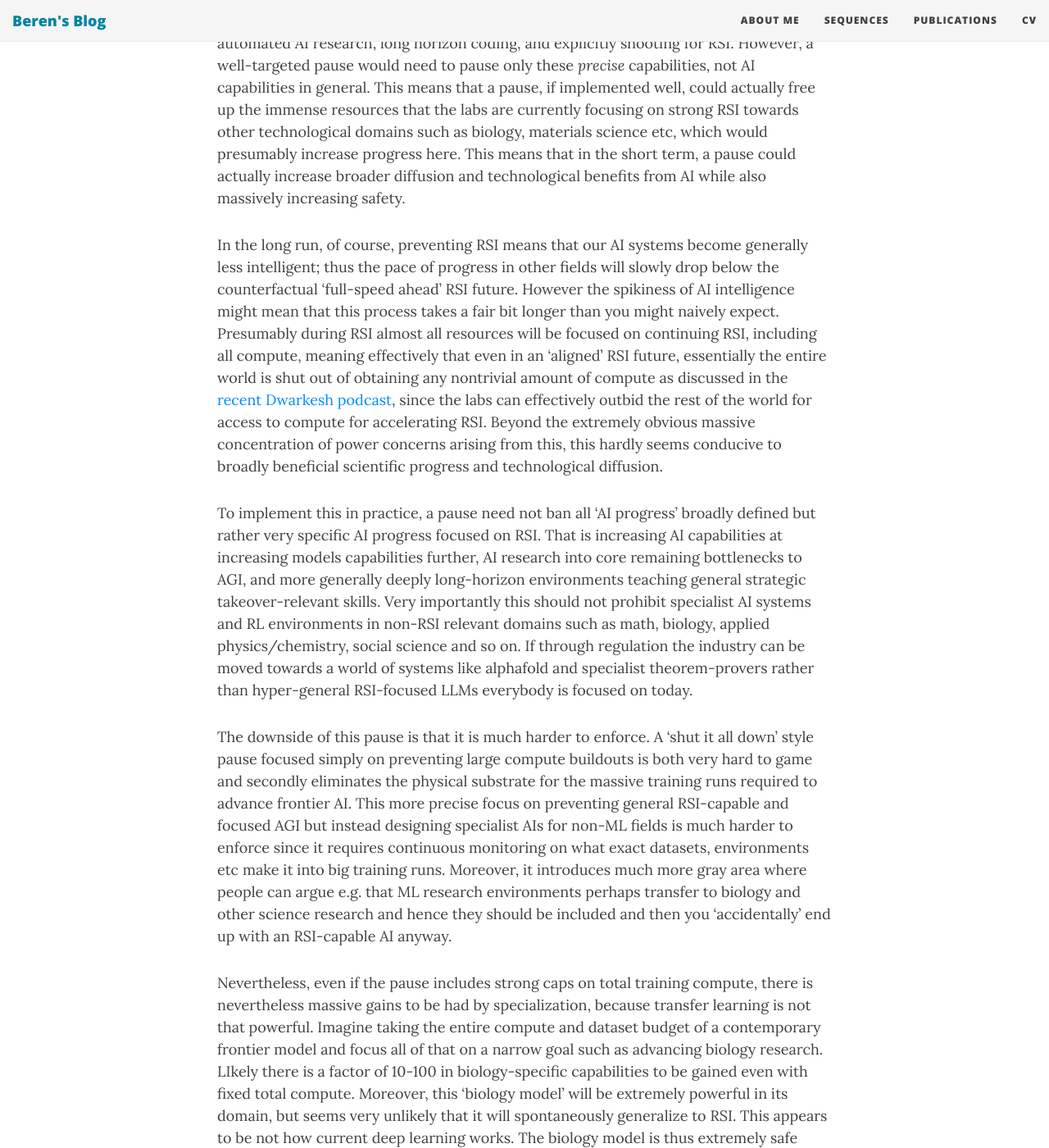
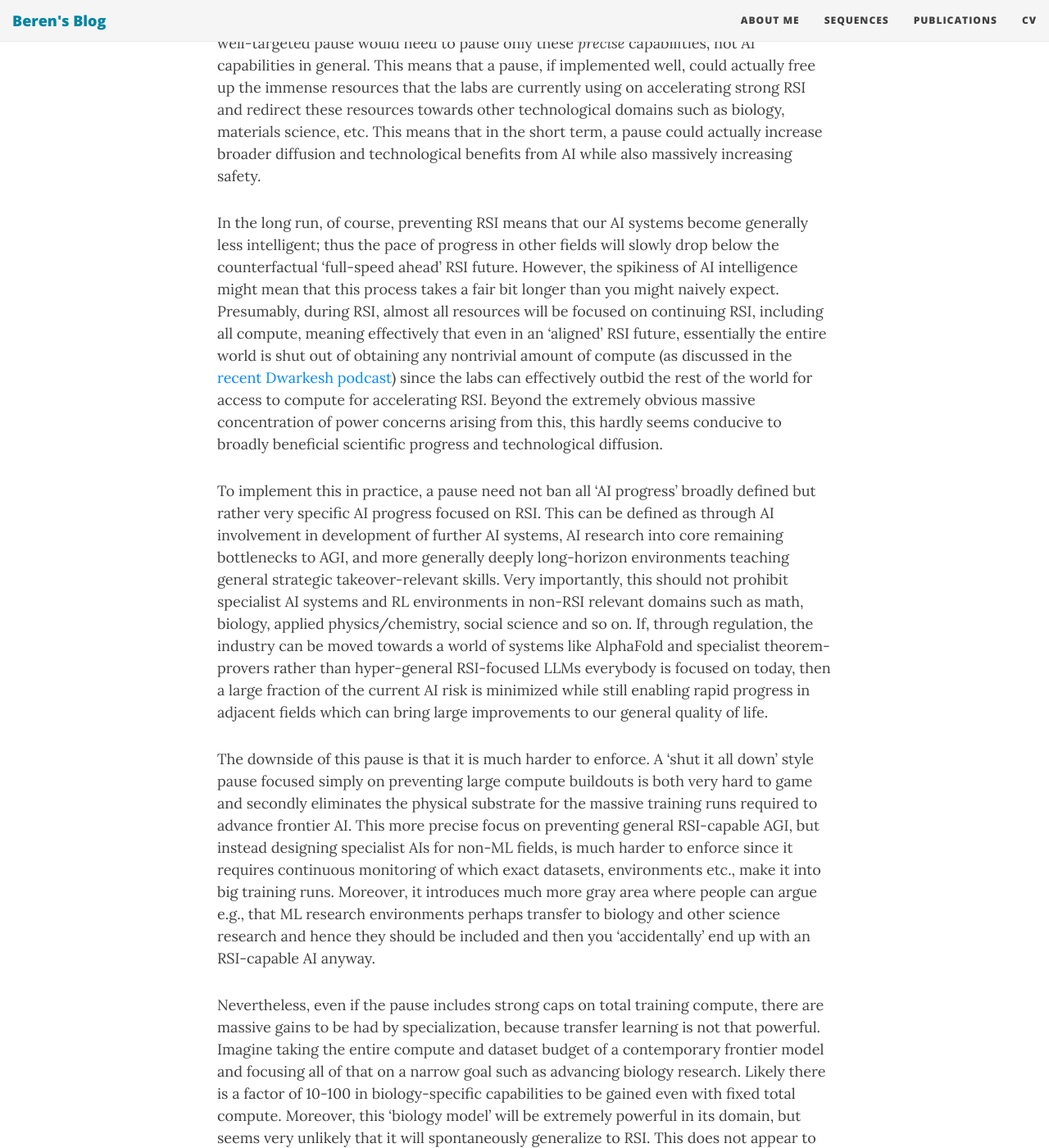
Before and after one commit to BerenMillidge/BerenMillidge.github.io, a Jekyll site: the page built from _posts/2026-09-08-Many-Benefits-of-AGI-Could-Still-Be-Realized-In-A-Pause.md, in a window 1280 px wide and 1400 px high, scrolled down 995 px. Shown: the whole window at 82% size. Built offline with Jekyll 4.4.1, drawn with Linux system fonts in a browser that asks for light colours; nearby versions of some CDN libraries; some of the changed text lies outside the part shown.

Commit message:
Update 2026-09-08-Many-Benefits-of-AGI-Could-Still-Be-Realized-In-A-Pause.md

```diff
--- a/_posts/2026-09-08-Many-Benefits-of-AGI-Could-Still-Be-Realized-In-A-Pause.md
+++ b/_posts/2026-09-08-Many-Benefits-of-AGI-Could-Still-Be-Realized-In-A-Pause.md
@@ -3,22 +3,22 @@
 title: Many Benefits Of AGI Could Still Be Realized In A Pause
 ---
 
-Often I hear justifications for continuing the AI race that even if there are dangers, there are also massive technological benefits waiting if we race ahead and successfully align AGI. For instance, massively improved medical care such as treatments for cancer, aging etc. Solving much of science and math and the resulting technological benefits, and so on. These benefits are then asserted to be so great that it is perhaps worth accepting some nontrivial risk of extinction to realize them sooner[^1]. Conversely, it is often assumed that a serious AI pause would dramatically slow these effects. This is true to some extent, and certainly will be true in the long run if superintelligence actually is all it's cracked up to be. However, in the short run things are definitely more complex and ironically a pause, if implemented well, could even *increase* the rate of non-AGI technological advancement.
+Often I hear justifications for continuing the AI race which are, roughly, that even if there are dangers, there are also massive technological benefits waiting if we race ahead and successfully align AGI. For instance, these could include massively improved medical care such as treatments for cancer, aging etc, as well as solving much of science and math and the resulting technological benefits, and so on. These benefits are then asserted to be so great that it is perhaps worth accepting some nontrivial risk of extinction to realize them sooner[^1]. Conversely, it is often assumed that a serious AI pause would dramatically slow these effects. This is true to some extent, and certainly will be true in the long run if superintelligence actually is all it's cracked up to be. However, in the short run, things are definitely more complex and, ironically, a pause, if implemented well, could even *increase* the rate of non-AGI technological advancement.
 
-The reason is very simple. An AI pause does not need to blanket ban all AI. Only a very narrow slice of AI is deeply dangerous, which is AI applied to RSI and related fields such as AI research, hardware design, AI-related coding, and so on. Pretty much everything else is 'safe'. People using coding assistants to design SAAS apps is safe. People using AI to prove mathematical conjectures is safe. People using AI systems like alphafold and descendants to crack protein folding is safe. Basically all scientific discovery is completely safe.
+The reason is very simple. An AI pause does not need to blanket ban all AI. Only a very narrow slice of AI is deeply dangerous -- which is AI applied to RSI and related fields such as AI research, hardware design, AI-related coding, and so on. Pretty much everything else is 'safe'. Using coding assistants to design SaaS apps is safe. Using AI to prove mathematical conjectures is safe. Using AI systems like AlphaFold and descendants to crack protein folding is safe. Basically all scientific discovery is completely safe.
 
-Moreover, far from there being some super generic 'intelligence factor', as with humans, AI progress is intensely spiky and driven hugely by the specific datasets and RL environments the models are trained upon. These data and environments obviously cost money and human (and AI) labour to construct, so there is obviously opportunity cost to choosing some domain of data vs others. Right now, of course, the labs are focusing on the most dangerous possible approach and pouring massive resources and data into automated AI research, long horizon coding, and explicitly shooting for RSI. However, a well-targeted pause would need to pause only these *precise* capabilities, not AI capabilities in general. This means that a pause, if implemented well, could actually free up the immense resources that the labs are currently focusing on strong RSI towards other technological domains such as biology, materials science etc, which would presumably increase progress here. This means that in the short term, a pause could actually increase broader diffusion and technological benefits from AI while also massively increasing safety.
+Moreover, far from there being some super generic 'intelligence factor', as with humans, AI progress is intensely spiky and driven hugely by the specific datasets and RL environments the models are trained upon. These data and environments obviously cost money and human (and AI) labour to construct, so there is obviously opportunity cost to choosing some domain of data vs others. Right now, of course, the labs are focusing on the most dangerous possible approach and pouring massive resources and data into automated AI research, long-horizon coding, and explicitly shooting for RSI. However, a well-targeted pause would need to pause only these *precise* capabilities, not AI capabilities in general. This means that a pause, if implemented well, could actually free up the immense resources that the labs are currently using on accelerating strong RSI and redirect these resources towards other technological domains such as biology, materials science, etc. This means that in the short term, a pause could actually increase broader diffusion and technological benefits from AI while also massively increasing safety.
 
-In the long run, of course, preventing RSI means that our AI systems become generally less intelligent; thus the pace of progress in other fields will slowly drop below the counterfactual 'full-speed ahead' RSI future. However the spikiness of AI intelligence might mean that this process takes a fair bit longer than you might naively expect. Presumably during RSI almost all resources will be focused on continuing RSI, including all compute, meaning effectively that even in an 'aligned' RSI future, essentially the entire world is shut out of obtaining any nontrivial amount of compute as discussed in the [recent Dwarkesh podcast](https://www.dwarkesh.com/p/dylan-patel-3), since the labs can effectively outbid the rest of the world for access to compute for accelerating RSI. Beyond the extremely obvious massive concentration of power concerns arising from this, this hardly seems conducive to broadly beneficial scientific progress and technological diffusion.
+In the long run, of course, preventing RSI means that our AI systems become generally less intelligent; thus the pace of progress in other fields will slowly drop below the counterfactual 'full-speed ahead' RSI future. However, the spikiness of AI intelligence might mean that this process takes a fair bit longer than you might naively expect. Presumably, during RSI, almost all resources will be focused on continuing RSI, including all compute, meaning effectively that even in an 'aligned' RSI future, essentially the entire world is shut out of obtaining any nontrivial amount of compute (as discussed in the [recent Dwarkesh podcast](https://www.dwarkesh.com/p/dylan-patel-3)) since the labs can effectively outbid the rest of the world for access to compute for accelerating RSI. Beyond the extremely obvious massive concentration of power concerns arising from this, this hardly seems conducive to broadly beneficial scientific progress and technological diffusion.
 
-To implement this in practice, a pause need not ban all 'AI progress' broadly defined but rather very specific AI progress focused on RSI. That is increasing AI capabilities at increasing models capabilities further, AI research into core remaining bottlenecks to AGI, and more generally deeply long-horizon environments teaching general strategic takeover-relevant skills. Very importantly this should not prohibit specialist AI systems and RL environments in non-RSI relevant domains such as math, biology, applied physics/chemistry, social science and so on. If through regulation the industry can be moved towards a world of systems like alphafold and specialist theorem-provers rather than hyper-general RSI-focused LLMs everybody is focused on today.
+To implement this in practice, a pause need not ban all 'AI progress' broadly defined but rather very specific AI progress focused on RSI. This can be defined as through AI involvement in development of further AI systems, AI research into core remaining bottlenecks to AGI, and more generally deeply long-horizon environments teaching general strategic takeover-relevant skills. Very importantly, this should not prohibit specialist AI systems and RL environments in non-RSI relevant domains such as math, biology, applied physics/chemistry, social science and so on. If, through regulation, the industry can be moved towards a world of systems like AlphaFold and specialist theorem-provers rather than hyper-general RSI-focused LLMs everybody is focused on today, then a large fraction of the current AI risk is minimized while still enabling rapid progress in adjacent fields which can bring large improvements to our general quality of life.
 
-The downside of this pause is that it is much harder to enforce. A 'shut it all down' style pause focused simply on preventing large compute buildouts is both very hard to game and secondly eliminates the physical substrate for the massive training runs required to advance frontier AI. This more precise focus on preventing general RSI-capable and focused AGI but instead designing specialist AIs for non-ML fields is much harder to enforce since it requires continuous monitoring on what exact datasets, environments etc make it into big training runs. Moreover, it introduces much more gray area where people can argue e.g. that ML research environments perhaps transfer to biology and other science research and hence they should be included and then you 'accidentally' end up with an RSI-capable AI anyway.
+The downside of this pause is that it is much harder to enforce. A 'shut it all down' style pause focused simply on preventing large compute buildouts is both very hard to game and secondly eliminates the physical substrate for the massive training runs required to advance frontier AI. This more precise focus on preventing general RSI-capable AGI, but instead designing specialist AIs for non-ML fields, is much harder to enforce since it requires continuous monitoring of which exact datasets, environments etc., make it into big training runs. Moreover, it introduces much more gray area where people can argue e.g., that ML research environments perhaps transfer to biology and other science research and hence they should be included and then you 'accidentally' end up with an RSI-capable AI anyway.
 
-Nevertheless, even if the pause includes strong caps on total training compute, there is nevertheless massive gains to be had by specialization, because transfer learning is not that powerful. Imagine taking the entire compute and dataset budget of a contemporary frontier model and focus all of that on a narrow goal such as advancing biology research. LIkely there is a factor of 10-100 in biology-specific capabilities to be gained even with fixed total compute. Moreover, this 'biology model' will be extremely powerful in its domain, but seems very unlikely that it will spontaneously generalize to RSI. This appears to be not how current deep learning works. The biology model is thus extremely safe while being capable of driving huge amounts of progress in biological research to get us the cures for cancer, aging etc that we have been promised by full AGI.
+Nevertheless, even if the pause includes strong caps on total training compute, there are massive gains to be had by specialization, because transfer learning is not that powerful. Imagine taking the entire compute and dataset budget of a contemporary frontier model and focusing all of that on a narrow goal such as advancing biology research. Likely there is a factor of 10-100 in biology-specific capabilities to be gained even with fixed total compute. Moreover, this 'biology model' will be extremely powerful in its domain, but seems very unlikely that it will spontaneously generalize to RSI. This does not appear to be how deep learning works in practice. The biology model is thus extremely safe while being capable of driving huge amounts of progress in biological research to get us the cures for cancer, aging etc that we have been promised by full AGI.
 
-There will still be some dangers here. For instance, people could misuse the biology model to produce super viruses and in general it will accelerate biowarfare capabilities. However, this is not a unique AI danger but is just a very general danger of all technology. Google search dramatically increased people's access to biowarfare relevant knowledge also. This kind of danger feels much more likely to be able to be handled by existing legal mechanisms and institutions than full-fledged recursively self-improving AGI.
+There will still be some dangers here. For instance, people could misuse the biology model to produce super viruses and, in general, it will accelerate biowarfare capabilities. However, this is not a unique AI danger but is just a very general danger of all technology. Google search dramatically increased people's access to biowarfare-relevant knowledge also. This kind of danger feels much more likely to be able to be handled by existing legal mechanisms and institutions than full-fledged recursively self-improving AGI.
 
-Because of this, likely the next few OOMs of AI progress in non-RSI related fields can be obtained safely with carefully designed Pause regulation while remaining very safe. However, the key challenge here is necessarily enforcement of such a fine-grained pause, while enforcement is already a massive challenge even with crude proposals. It is important to note however that this RSI-only pause might actually be easier to enforce in some sense since it provides an alternative business model to existing AI labs. Rather than just essentially destroying their entire business outright, the regulation says they can continue being AI companies, they are simply banned from pursuing RSI but can still monetize their amazing AI capabilities in all other domains. This removes perhaps the strongest reason for AI labs to defect on the pause, namely that they would cease to exist otherwise. Such a pause would turn existing AGI labs into still fabulously wealthy and powerful companies but at the level of a 'super google' rather than an uncontrolled entity that eats the entire economy and ultimately the light cone.
+Because of this, likely the next few OOMs of AI progress in non-RSI-related fields can be obtained safely with carefully designed Pause regulation while remaining very safe. However, the key challenge here is necessarily enforcement of such a fine-grained pause, while enforcement is already a massive challenge even with crude proposals. It is important to note, however, that this RSI-only pause might actually be easier to enforce in some sense since it provides an alternative business model to existing AI labs. Rather than just essentially destroying their entire business outright, the regulation says they can continue being AI companies. They are simply banned from pursuing RSI but can still monetize their amazing AI capabilities in all other domains. This removes perhaps the strongest reason for AI labs to defect on the pause, namely that they would cease to exist otherwise. Such a pause would turn existing AGI labs into still fabulously wealthy and powerful companies but at the level of a 'super-Google' rather than an uncontrolled entity that eats the entire economy and ultimately the light cone.
 
-[^1]: For instance, from a purely selfish perspective, we each have some nontrivial probability of death every year and that this probability rises [exponentially](https://en.wikipedia.org/wiki/Gompertz–Makeham_law_of_mortality) with age. If you only cared about your personal survival your willingness to risk AGI to produce anti-aging technology should rise proportionately.
+[^1]: For instance, from a purely selfish perspective, we each have some nontrivial probability of death every year and this probability rises [exponentially](https://en.wikipedia.org/wiki/Gompertz–Makeham_law_of_mortality) with age. If you only cared about your personal survival, your willingness to risk AGI to produce anti-aging technology should rise proportionately.
```
